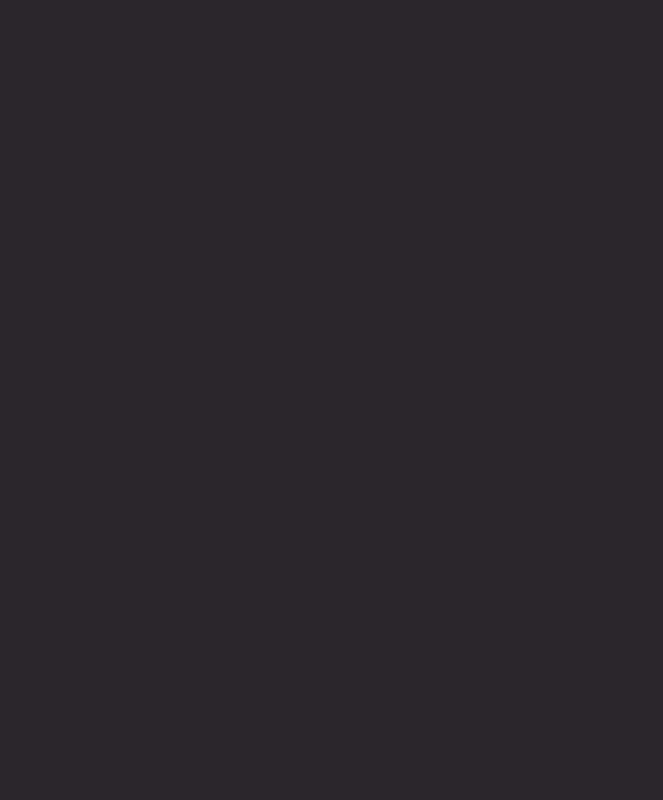
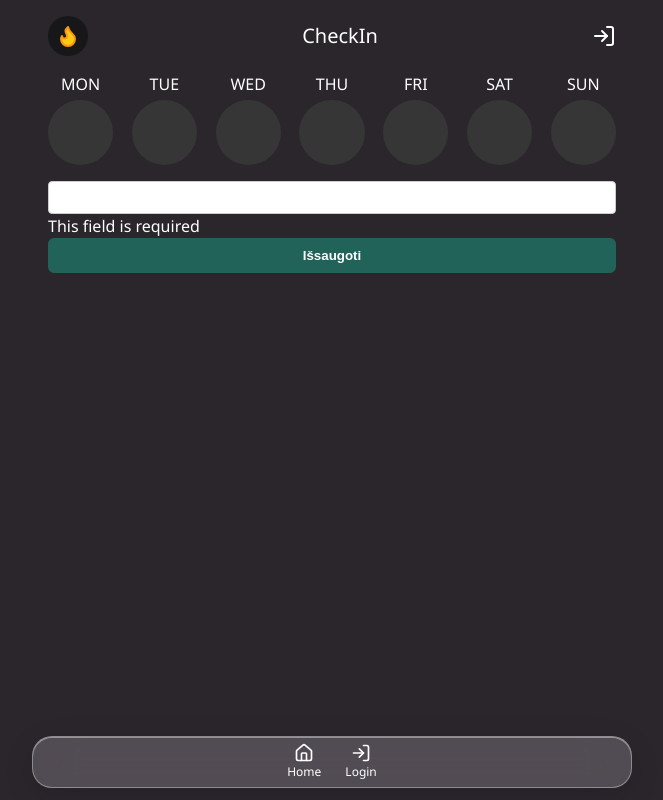
Before and after one commit to IKK-LTU/journal, a React (Vite) app: page /check-in in a window 1280 px wide. Before the commit this address had no page. Shown: the whole page, without its empty margins (308-971 px from the left). Built offline with nearby package versions, Linux system fonts and the light colour scheme.

Commit message:
install react-hook-fomr, create checkinf form page

```diff
--- a/package.json
+++ b/package.json
@@ -24,6 +24,7 @@
     "lucide-react": "^0.562.0",
     "react": "^19.2.0",
     "react-dom": "^19.2.0",
+    "react-hook-form": "^7.71.1",
     "react-redux": "^9.2.0",
     "react-router": "^7.12.0",
     "react-router-dom": "^7.12.0",
--- a/routes.js
+++ b/routes.js
@@ -2,6 +2,7 @@
 const routes = [
   { path: "/", loader() { return { message: "Home" }; }, Component: async () => (await import('./src/pages/home.tsx')).default,},
   { path: "/login", loader() { return { message: "Login" }; }, Component: async () => (await import('./src/pages/home.tsx')).default},
+  { path: "/check-in", loader() { return { message: "Check In" }; }, Component: async () => (await import('./src/pages/check-in.tsx')).default},
 ];
 
 export default routes;
--- a/src/components/atoms/buttons/Button.tsx
+++ b/src/components/atoms/buttons/Button.tsx
@@ -1,32 +1,27 @@
-import React from "react";
+import { ButtonHTMLAttributes } from "react";
 import { styled } from "styled-components";
 
 export type ButtonVariantTypes = "outlined" | "contained" | "text";
 export type ButtonColorTypes = "primary" | "secondary" | "neutral";
 
-type ButtonProps = {
-  children: React.ReactNode | string;
-  props?: React.ButtonHTMLAttributes<HTMLButtonElement>;
+interface ButtonProps extends ButtonHTMLAttributes<HTMLButtonElement> {
   variant?: ButtonVariantTypes;
   color?: ButtonColorTypes;
-  onClick?: React.MouseEventHandler<HTMLButtonElement>;
   fullWidth?: boolean;
-};
+}
 
 const Button = ({
   children,
   variant = "contained",
   color = "primary",
-  onClick,
   fullWidth,
   ...props
 }: ButtonProps) => (
   <StyledButton
+    $variant={variant}
+    $color={color}
+    $fullWidth={fullWidth}
     {...props}
-    variant={variant}
-    color={color}
-    onClick={onClick}
-    fullWidth={fullWidth}
   >
     {children}
   </StyledButton>
@@ -43,14 +38,14 @@ const color = {
 };
 
 const StyledButton = styled("button")<{
-  variant?: ButtonVariantTypes;
-  color?: ButtonColorTypes;
-  fullWidth?: boolean;
+  $variant?: ButtonVariantTypes;
+  $color?: ButtonColorTypes;
+  $fullWidth?: boolean;
 }>`
   cursor: pointer;
   padding: 0.5rem;
 
-  width: ${(props) => (props.fullWidth ? "100%" : "auto")};
+  width: ${(props) => (props.$fullWidth ? "100%" : "auto")};
 
   border-radius: 6px;
 
@@ -59,7 +54,7 @@ const StyledButton = styled("button")<{
   transition: 0.2s all ease-in-out;
 
   ${(props) => {
-    switch (`${props.variant}-${props.color}`) {
+    switch (`${props.$variant}-${props.$color}`) {
       case "outlined-primary":
         return `
         background: transparent;
--- a/src/components/navbar/Navbar.tsx
+++ b/src/components/navbar/Navbar.tsx
@@ -1,7 +1,7 @@
 import { Link, useLocation } from "react-router-dom";
 
 import { styled } from "styled-components";
-import { House } from "lucide-react";
+import { House, LogIn } from "lucide-react";
 
 const navigationItems = [
   {
@@ -12,7 +12,7 @@ const navigationItems = [
   {
     name: "Login",
     src: "/login",
-    icon: <House color="rgb(255, 255, 255)" size={20} />,
+    icon: <LogIn color="rgb(255, 255, 255)" size={20} />,
   },
 ];
 
--- a/src/entry-server.tsx
+++ b/src/entry-server.tsx
@@ -2,7 +2,6 @@ import { StrictMode } from "react";
 import { renderToString } from "react-dom/server";
 import { StaticRouter } from "react-router-dom";
 import App from "./App";
-
 
 /**
  * @param {string} _url
--- /dev/null
+++ b/src/pages/check-in.tsx
@@ -0,0 +1,134 @@
+import { styled } from "styled-components";
+
+import { useNavigate } from "react-router-dom";
+
+import { Flame, LogIn, User } from "lucide-react";
+import { useForm, SubmitHandler } from "react-hook-form";
+
+import Container from "@/components/layouts/Container";
+import Title from "@/components/atoms/text/Title";
+import IconButton from "@/components/atoms/buttons/IconButton";
+import DaysHeader from "@/components/page-elements/home/DaysHeader";
+import useCurrentUser from "@/hooks/useCurrentUser";
+import TextInput from "@/components/atoms/TextInput";
+import Button from "@/components/atoms/buttons/Button";
+
+//TODO
+
+// Create form with default values =>
+// [ ] userID: number
+// [ ] createdAt
+// [ ] situation: string. Situacija (Su kuo buvai? Ka darei? Kada tai buvo? Kur buvai?)
+// [ ] emotion: {name: string, intensity: number 1-10 }  Emocija/jausmas. (Kiekviena emocija/jausma apibudinkite vienu zodziu. Ivertinti intensyvuma nuo 1 iki 10)
+// [ ] autoThoughts: Array<string> automatines mintys (vaizdiniai).  Apie ka galvojate pries uzplustant jausmams? Kokia is to galima daryti isvada apie mane? pvz: "Man nieko nereikia", "Jis neturi taip elgtis", "Man niekada nepavyks"
+// [ ] choiceAction: string  Elgesys/veiksmas. Ka paskui darei, norejai padaryti/nedaryti?
+
+// Create Input/selectors for those values
+// [ ] createdAt => autoset
+// [ ] situation => textarea
+// [ ] emotion => auto select and intensity pick
+// [ ] autoThoughts => textArea
+// [ ] choiceAction => textarea
+
+// UX
+// [ ] Add descriptions
+// [ ] Add labels
+
+// Errors
+// [ ] empty fields
+// [ ] on response 404
+// [ ] success screen
+
+type Inputs = {
+  createdAt: null | string;
+  situation: string;
+  emotion: Array<{
+    name: string;
+    intensity: 0 | 1 | 2 | 3 | 4 | 5 | 6 | 7 | 8 | 9 | 10;
+  }>;
+  autoThoughts: Array<string>;
+  choiceAction: string;
+};
+
+const CheckIn = () => {
+  const navigate = useNavigate();
+
+  const { currentUser } = useCurrentUser();
+
+  const handleDayClick = (index?: number) => {
+    console.log("Clicked day index:", index);
+  };
+
+  const {
+    register,
+    handleSubmit,
+    watch,
+    formState: { errors },
+  } = useForm<Inputs>({
+    defaultValues: {
+      createdAt: null,
+      situation: "",
+      emotion: [],
+      autoThoughts: [],
+      choiceAction: "",
+    },
+  });
+
+  const onSubmit: SubmitHandler<Inputs> = (data) => console.log(data);
+
+  return (
+    <Container>
+      <StyledHeader>
+        <IconButton
+          icon={<Flame fill="#ffc917ff" color="rgba(249, 151, 13, 1)" />}
+        />
+
+        <StyledTitle>CheckIn</StyledTitle>
+
+        {currentUser ? (
+          <User onClick={() => navigate("/login")} />
+        ) : (
+          <LogIn onClick={() => navigate("/login")} />
+        )}
+      </StyledHeader>
+
+      <DaysHeader onClick={handleDayClick} />
+
+      <StyledFormContainer onSubmit={handleSubmit(onSubmit)}>
+        {/* register your input into the hook by invoking the "register" function */}
+        <TextInput
+          id={"situation"}
+          {...register("situation", { required: true })}
+        />
+
+        {/* errors will return when field validation fails  */}
+        {errors && <span>This field is required</span>}
+
+        <StyledSubmitBtn type="submit">Išsaugoti</StyledSubmitBtn>
+      </StyledFormContainer>
+    </Container>
+  );
+};
+
+export default CheckIn;
+
+const StyledHeader = styled("header")`
+  display: flex;
+  justify-content: space-between;
+  align-items: center;
+  width: 100%;
+`;
+
+const StyledTitle = styled(Title)`
+  font-size: 1.25rem;
+  font-weight: 500;
+`;
+
+const StyledFormContainer = styled("form")`
+  display: flex;
+  flex-direction: column;
+`;
+const StyledSubmitBtn = styled(Button)`
+  margin-top: auto;
+  width: 100%;
+`;
--- a/src/pages/home.tsx
+++ b/src/pages/home.tsx
@@ -18,7 +18,7 @@ const myTasks = [
     title: "Good afternoon",
     subtitle: "Capture your thoughts and tasks for the day.",
     buttonText: "Check In",
-    onClick: () => console.log("Check In clicked"),
+    path: "/check-in",
   },
   {
     id: 2,
@@ -78,7 +78,7 @@ const Home = () => {
             subtitle={task.subtitle}
             featureTypeDescription={task.featureTypeDescription}
             buttonText={task.buttonText}
-            onButtonClick={task.onClick}
+            onButtonClick={task.path ? () => navigate(task.path) : undefined}
             imageSrc={task.imageSrc}
           />
         ))}
--- a/src/pages/login.tsx
+++ b/src/pages/login.tsx
@@ -5,11 +5,8 @@ import TextInput from "@/components/atoms/TextInput";
 import Container from "@/components/layouts/Container";
 import useCurrentUser from "@/hooks/useCurrentUser";
 import { useState } from "react";
-import { useNavigate } from "react-router-dom";
 
 const LoginPage = () => {
-  const navigate = useNavigate();
-
   const [getUserById] = useLazyGetUserByIdQuery();
 
   const [value, setValue] = useState("");
--- a/src/router/index.tsx
+++ b/src/router/index.tsx
@@ -3,6 +3,7 @@ import { Route, Routes } from "react-router-dom";
 import Layout from "@/components/layouts/Layout";
 import Home from "@/pages/home";
 import Login from "@/pages/login";
+import CheckIn from "@/pages/check-in";
 
 const Router = () => {
   return (
@@ -10,6 +11,7 @@ const Router = () => {
       <Route path="/" element={<Layout />}>
         <Route index element={<Home />} />
         <Route path="/login" element={<Login />} />
+        <Route path="/check-in" element={<CheckIn />} />
       </Route>
     </Routes>
   );
```
Also changed, not shown: src/main.tsx (deleted, +0 -15 lines), 1 other file (tests, documents, lock files or other folders).
